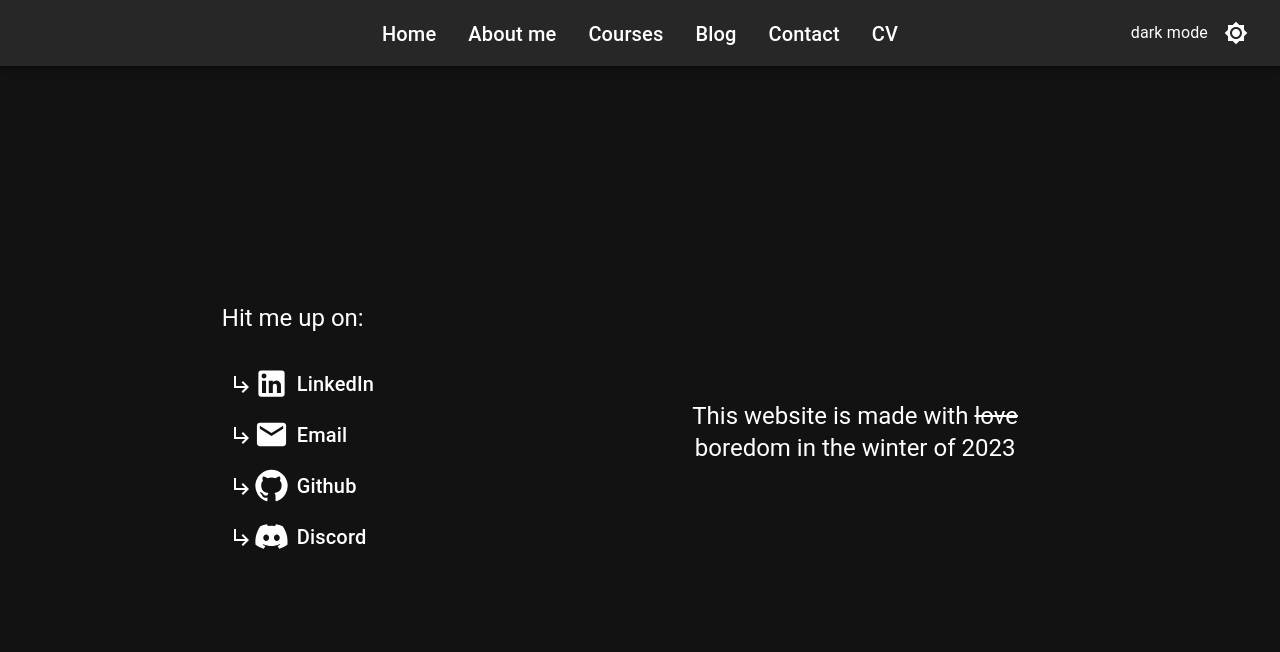
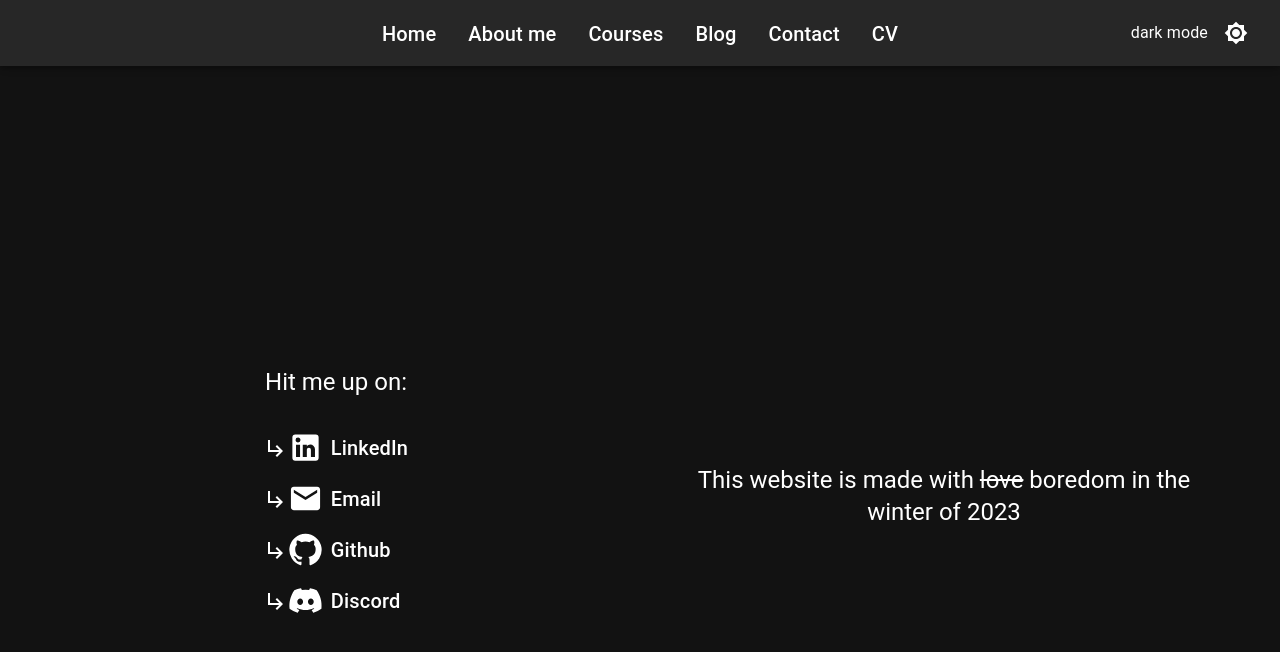
Before and after one commit to naxy-dong/personal-website, a React (Vite) app: page /Contact in a window 1280 px wide. Shown: the top 652 px of the page. Built offline with nearby package versions, Linux system fonts and the light colour scheme.

Commit message:
Added compact mode for the courses and fix the style so that the content would be align from the top instead from the middle. Added interfaces for the courses variables.

```diff
--- /dev/null
+++ b/src/Components/BaseCourseItem.tsx
@@ -0,0 +1,32 @@
+import CourseItem from "./CourseItem";
+import CourseItemWithSupplements from "./CourseItemWithSupplements";
+import CourseTitle from "./CourseTitle";
+
+function BaseCourseItem({
+  course,
+  isCollapsed,
+}: {
+  course: Course;
+  isCollapsed?: boolean;
+}) {
+  if (isCollapsed) {
+    return course.supplements ? (
+      <CourseItemWithSupplements
+        title={course.title}
+        description={course.description}
+        supplements={course.supplements}
+        languages={course.languages}
+      />
+    ) : (
+      <CourseItem
+        title={course.title}
+        description={course.description}
+        languages={course.languages}
+      />
+    );
+  } else {
+    return <CourseTitle title={course.title} languages={course.languages} />;
+  }
+}
+
+export default BaseCourseItem;
--- a/src/Components/CourseItem.tsx
+++ b/src/Components/CourseItem.tsx
@@ -1,7 +1,6 @@
 import Typography from "@mui/material/Typography";
 import { Box } from "@mui/material";
-import { languageToIcon } from "../utils/coursesutil";
-import React from "react";
+import CourseTitle from "./CourseTitle";
 
 function CourseItem({
   title,
@@ -14,24 +13,7 @@ function CourseItem({
 }) {
   return (
     <Box>
-      <Box
-        sx={{
-          display: "flex",
-          justifyContent: "center",
-          alignItems: "center",
-          flexDirection: "row",
-        }}
-      >
-        <Typography variant="h5" sx={{ color: "text.primary", marginRight: 1 }}>
-          {title}
-        </Typography>
-        {languages &&
-          languages.map((language, index) => (
-            <React.Fragment key={index}>
-              {languageToIcon(language)}
-            </React.Fragment>
-          ))}
-      </Box>
+      <CourseTitle title={title} languages={languages} />
       <Typography
         variant="subtitle1"
         paragraph
--- a/src/Components/CourseItemWithSupplements.tsx
+++ b/src/Components/CourseItemWithSupplements.tsx
@@ -13,7 +13,7 @@ function CourseItemWithSupplements({
 }: {
   title: string;
   description: string;
-  supplements?: { label: string; link: string }[];
+  supplements?: Supplement[];
   languages?: string[];
 }) {
   return (
--- a/src/Components/CourseList.tsx
+++ b/src/Components/CourseList.tsx
@@ -2,6 +2,7 @@ import { Paper } from "@mui/material";
 import courses from "../data/courses";
 import CourseItem from "./CourseItem";
 import CourseItemWithSupplements from "./CourseItemWithSupplements";
+import BaseCourseItem from "./BaseCourseItem";
 
 const paperStyle = {
   padding: "20px",
@@ -10,23 +11,16 @@ const paperStyle = {
   marginBottom: 2,
 };
 
-function CourseList({ index }: { index: number }) {
+function CourseList({
+  index,
+  isCollapsed,
+}: {
+  index: number;
+  isCollapsed?: boolean;
+}) {
   return courses[index].map((course) => (
     <Paper elevation={5} key={course.id} sx={paperStyle}>
-      {course.supplements ? (
-        <CourseItemWithSupplements
-          title={course.title}
-          description={course.description}
-          supplements={course.supplements}
-          languages={course.languages}
-        />
-      ) : (
-        <CourseItem
-          title={course.title}
-          description={course.description}
-          languages={course.languages}
-        />
-      )}
+      <BaseCourseItem course={course} isCollapsed={isCollapsed} />
     </Paper>
   ));
 }
--- /dev/null
+++ b/src/Components/CourseTitle.tsx
@@ -0,0 +1,34 @@
+import { Box, Typography } from "@mui/material";
+import React from "react";
+import { languageToIcon } from "../utils/coursesutil";
+
+function CourseTitle({
+  title,
+  languages,
+}: {
+  title: string;
+  languages?: string[];
+}) {
+  return (
+    <Box
+      sx={{
+        display: "flex",
+        justifyContent: "center",
+        alignItems: "center",
+        flexDirection: "row",
+      }}
+    >
+      <Typography variant="h5" sx={{ color: "text.primary", marginRight: 1 }}>
+        {title}
+      </Typography>
+      {languages &&
+        languages.map((language, index) => (
+          <React.Fragment key={index}>
+            {languageToIcon(language)}
+          </React.Fragment>
+        ))}
+    </Box>
+  );
+}
+
+export default CourseTitle;
--- a/src/Pages/Contact.tsx
+++ b/src/Pages/Contact.tsx
@@ -1,18 +1,34 @@
 import { Box, Grid, Typography } from "@mui/material";
 import Socials from "../Components/Socials";
 
+const ContactPageStyle = { height: "100vh" };
+
 function Contact() {
   return (
-    <Grid container spacing={3} alignItems="center">
+    <Grid container alignItems="center" sx={ContactPageStyle}>
       <Grid item sm={12} md={6}>
-        <Box display="flex" flexDirection="column" alignItems="flex-start">
+        <Box display="flex" flexDirection="column" alignItems="center">
           <Typography variant="h5">Hit me up on:</Typography>
           <br />
-          <Socials />
+          <Box display="flex" flexDirection="column" alignItems="flex-start">
+            <Socials />
+          </Box>
         </Box>
       </Grid>
-      <Grid item sm={12} md={6} container justifyContent="center" style={{ height: '100%' }}>
-        <Box display="flex" flexDirection="column" alignItems="flex-start">
+      <Grid
+        item
+        sm={12}
+        md={6}
+        container
+        justifyContent="center"
+        style={{ height: "100%" }}
+      >
+        <Box
+          display="flex"
+          flexDirection="row"
+          alignItems="center"
+          sx={{ padding: 4 }}
+        >
           <Typography variant="h5">
             This website is made with <s>love</s> boredom in the winter of 2023
           </Typography>
--- a/src/Pages/Courses.tsx
+++ b/src/Pages/Courses.tsx
@@ -59,6 +59,8 @@ function Courses() {
         <Grid item xs></Grid>
         <Grid item xs={8}>
           <Tabs
+            orientation="horizontal"
+            variant="scrollable"
             value={value}
             onChange={handleChange}
             aria-label="tabs for semester selection"
@@ -84,13 +86,13 @@ function Courses() {
                   inputProps={{ "aria-label": "controlled" }}
                 />
               }
-              label="Collapsed"
+              label="Collapse All"
             />
           </FormGroup>
         </Grid>
       </Grid>
       <CustomTabPanel value={value} index={value}>
-        <CourseList index={value} />
+        <CourseList index={value} isCollapsed={checked} />
       </CustomTabPanel>
     </>
   );
--- a/src/Stylesheets/App.css
+++ b/src/Stylesheets/App.css
@@ -3,6 +3,9 @@
   margin: 0 auto;
   padding: 2rem;
   text-align: center;
+  min-height: 100vh;
+  min-width: 320px;
+  width: 100%;
 }
 
 /* .logo {
--- a/src/data/courses.tsx
+++ b/src/data/courses.tsx
@@ -3,7 +3,7 @@
 
 // Next available id: 33
 
-const courses = [
+const courses: Course[][] = [
   // index: 0 - Fall 2021
   [
     {
@@ -169,12 +169,12 @@ const courses = [
       title: "MUS 268: Spirit of Stony Brook Athletic Band",
       description:
         "The study and playing/marching performance of music from the marching and pep band repertoire. The course requires attendance at a preseason marching band camp prior to the beginning of the Fall term (typically one week prior). Attendance at select athletic games and some away games is also required (including some Saturdays and some evenings, outside of course meeting times).",
-        supplements: [
-          {
-            label: "Annual Spring 2022 Concert link",
-            link: "https://www.youtube.com/watch?v=BF2vbKMW3os"
-          },
-        ],
+      supplements: [
+        {
+          label: "Annual Spring 2022 Concert link",
+          link: "https://www.youtube.com/watch?v=BF2vbKMW3os",
+        },
+      ],
     },
   ],
   // index: 3 - Spring 2023
```
Also changed, not shown: src/courses.d.ts (added, +12 -0 lines).
